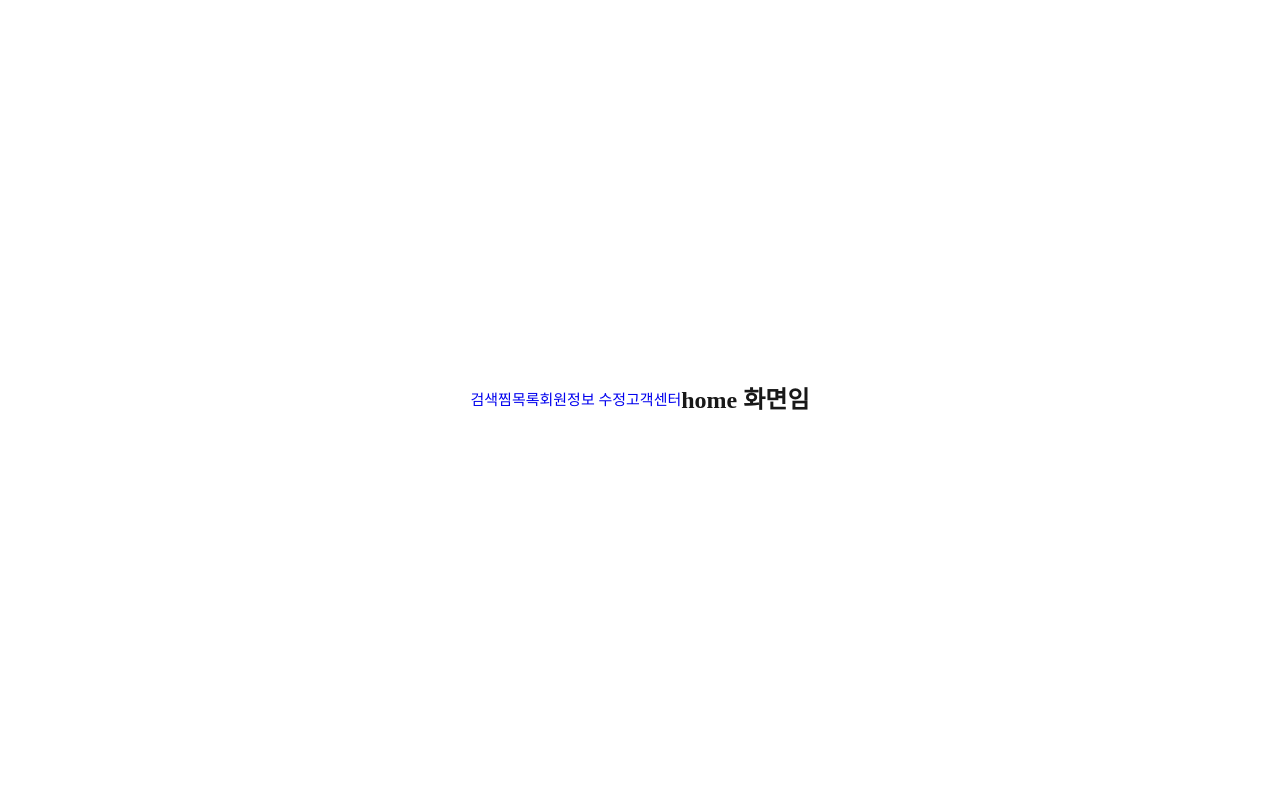
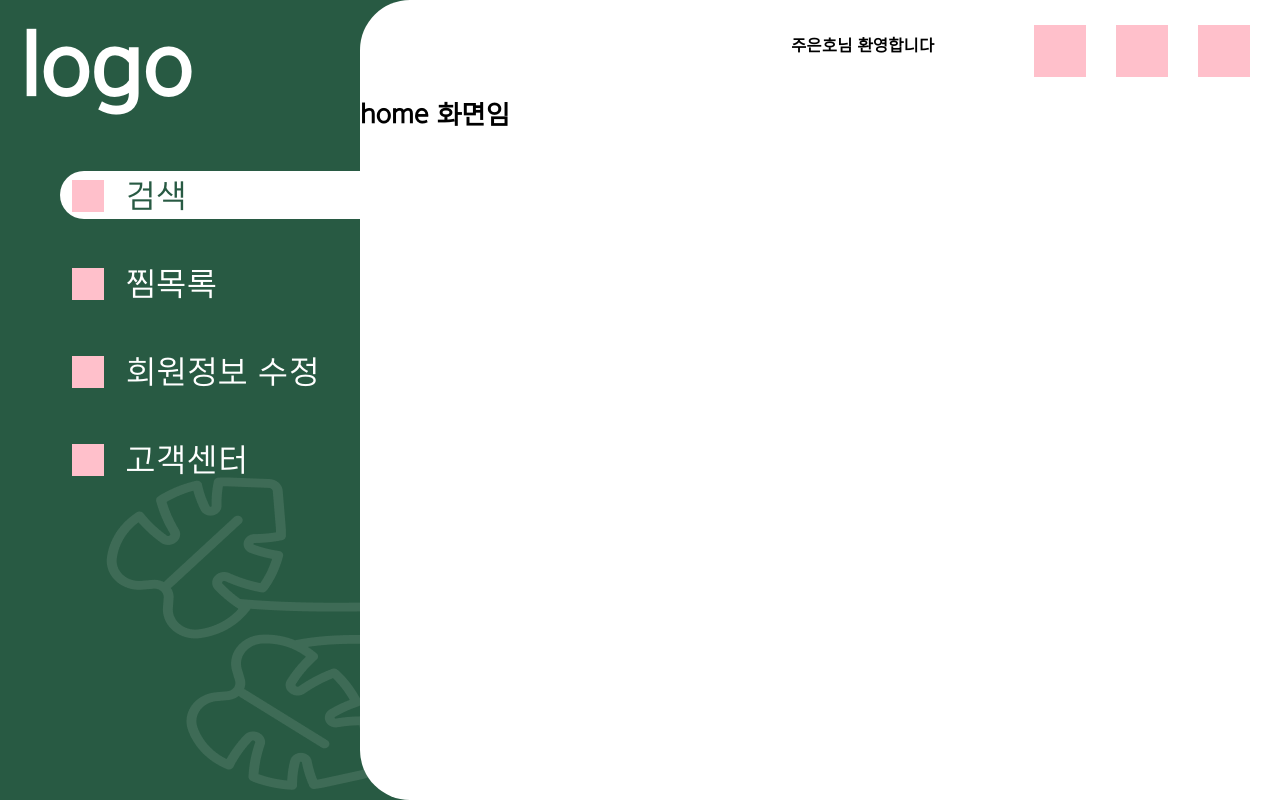
Before and after one commit to kangeunku/KT-Aivle-3nd, a React (Create React App) app in the folder frontend/: page / in a window 1280 px wide. Built offline with nearby package versions, Linux system fonts and the light colour scheme.

Commit message:
create front template

```diff
--- a/frontend/src/App.js
+++ b/frontend/src/App.js
@@ -2,17 +2,40 @@ import React from "react"
 import { Routes, Route, Link } from "react-router-dom";
 
 import {  Home, Basket, EditInfo ,Support } from "./pages";
+import {  Header } from "./components";
+
+const Navigate = () => {
+  return (
+    <nav className="nav">
+      <ul className="nav_lsit">
+        <li className="active_list">
+          <Link to="/">검색</Link>
+        </li>
+        <li>
+          <Link to="/basket">찜목록</Link>
+        </li>
+        <li>
+          <Link to="/editinfo">회원정보 수정</Link>
+        </li>
+        <li>
+          <Link to="/support">고객센터</Link>
+        </li>
+      </ul>
+    </nav>
+    );
+}
 
 function App() {
   return (
     <div className='App'>
-      <nav>
-        {/* 리액트 라우터의 링크 */}
-        <Link to="/">검색</Link>
-        <Link to="/basket">찜목록</Link>
-        <Link to="/editinfo">회원정보 수정</Link>
-        <Link to="/support">고객센터</Link>
-      </nav>
+      <div className="wrap">
+        <div className="side">
+          <h1 className="logo">logo</h1>
+          <Navigate></Navigate>
+        </div>
+        <section className="content">
+          <Header />
+          <div className="container">
             <Routes>
               {/* 라우터가 적용될 페이지 */}
               <Route path="/" element={<Home />} />
@@ -21,7 +44,13 @@ function App() {
               <Route path="/support" element={<Support />} />
             </Routes>
           </div>
+        </section>
+      </div>
+    </div>
   );
 }
 
+
+
+
 export default App;
--- a/frontend/src/components/app/header.js
+++ b/frontend/src/components/app/header.js
@@ -0,0 +1,19 @@
+import React from "react"
+
+const Header = () => {
+    return (
+      <>
+        <header className="header">
+          <div className="head_btn_box">
+            <button className="btn"></button>
+            <button className="btn"></button>
+            <button className="btn"></button>
+          </div>
+          <p className="welcome_txt">주은호님 환영합니다</p>
+        </header>
+        {/* <div className="head_box"></div> */}
+      </>
+    );
+  }
+
+export {Header}
--- a/frontend/src/components/index.js
+++ b/frontend/src/components/index.js
@@ -0,0 +1,9 @@
+// import { Home } from "./app/footer";
+
+
+import { Header } from "./app/header";
+
+
+// import { Home } from "./app/modeal";
+
+export { Header }
--- a/frontend/src/pages/payment/Payment.js
+++ b/frontend/src/pages/payment/Payment.js
@@ -12,8 +12,8 @@ const Counter = () => {
 
     return (
         <div>
-            <button onClick={plus_one}> + 1 </button>
-            <button onClick={sub_one}> - 1 </button>
+            <button onClick={()=>{plus_one}}> + 1 </button>
+            <button onClick={() => {sub_one}}> - 1 </button>
             <p>{num}</p>
         </div>
     )
--- a/frontend/src/styles/reset.css
+++ b/frontend/src/styles/reset.css
@@ -18,9 +18,11 @@
 /* #################### reset css #################### */
 html, body, div, span, applet, object, iframe, h1, h2, h3, h4, h5, h6, p, blockquote, pre, a, abbr, acronym, address, big, cite, code, del, dfn, em, img, ins, kbd, q, s, samp, small, strike, strong, sub, sup, tt, var, b, u, i, center, dl, dt, dd, ol, ul, li, fieldset, form, label, legend, table, caption, tbody, tfoot, thead, tr, th, td, article, aside, canvas, details, embed, figure, figcaption, footer, header, hgroup, menu, nav, output, ruby, section, summary, time, mark, audio, video{margin: 0; padding: 0; box-sizing: border-box;
 	-webkit-box-sizing: border-box;
-	-moz-box-sizing: border-box;}
+	-moz-box-sizing: border-box;
+	font-family:"koddiUD";
+}
 html, body, input, textarea, select, button, table, li, dd, p, b, span, em, strong{-webkit-text-size-adjust: none;}
-html{font-size: 15px; font-weight: 400; line-height: 1.1; color: var(--color-black);}
+html{font-size: 16px; font-weight: 400; line-height: 1.1; color: var(--color-black);}
 body{-webkit-text-size-adjust: none;}
 html, body{width: 100%; height: 100%;}
 h1, h2, h3, h4, h5, h6{font-size: 1.6rem;}
@@ -46,7 +48,7 @@ article, aside, details, figcaption, figure, footer, header, hgroup, menu, nav,
 
 /* #################### color #################### */
 :root{
-	--color-black:#181818;
+	--background-green:#285a43;
 }
 /* #################### display #################### */
 /* ---------- overflow ---------- */
--- a/frontend/src/styles/style.css
+++ b/frontend/src/styles/style.css
@@ -1,11 +1,30 @@
 @import "./reset.css";
 
-.App,
+.App {width: 100vw; height: 100vh; background: url(../assets/img/background.png) no-repeat var(--background-green); }
 .graphpop {width: 100vw; height: 100vh; display: flex; align-items: center; justify-content: center;}
 .graphpop { position: fixed; top: 0; left: 0; background: rgba(168, 44, 44, 0.15); z-index: 10000; animation: showup 0.3s ease forwards; opacity: 0;}
 .closing {animation: close 0.3s;}
 .graphpop .content {background-color: #262626; padding: 50px; box-shadow: 0px 2px 4px rgba(0, 0, 0, 0.25); border-radius: 20px; margin-top: 0; animation: showup 0.3s ease forwards; opacity: 0; text-align: center;}
 .graphpop .content img {width: 120px;}
+
+.wrap {display: flex; flex-direction: row; flex-wrap: nowrap; align-items: stretch; height: 100%;}
+.wrap .side{flex-shrink: 0; width: 360px;}
+.wrap .content{display: flex; flex-grow: 1; flex-direction: column; background-color: #fff; border-radius: 50px 0 0 50px;}
+.logo {padding: 20px; font-size: 83px; color:#ffff }
+.nav_lsit {padding: 40px 0 0 60px;}
+.nav_lsit > li {position: relative; margin-bottom: 40px; padding: 0 0 0 65px;}
+.nav_lsit > li::after {position: absolute; top: 9px; left: 12px; display: block; content: ''; width: 32px; height: 32px; ; background: pink;}
+.nav_lsit > li > a {font-size: 2rem; color: #fff; line-height: 1.5;}
+.active_list {background-color: #fff; border-radius: 50px 0 0 50px;}
+li.active_list > a {color: var(--background-green)}
+
+.header {flex-grow: 0; width: 100%; height: 100px;}
+.header::after {display: block; clear: both; content: '';}
+.header .welcome_txt {float: right; font-weight: bold; line-height: 90px;}
+.header .head_btn_box {float: right; padding: 25px 30px 0 70px;}
+.header .head_btn_box .btn {margin-left: 30px; width: 52px; height: 52px; background: pink;}
+.content .container {flex-grow: 1; overflow: auto;}
+
 
 @keyframes close {
     from {
```
Also changed, not shown: frontend/src/assets/img/background.png (added). Lines whose indentation alone changed are shown as unchanged.
